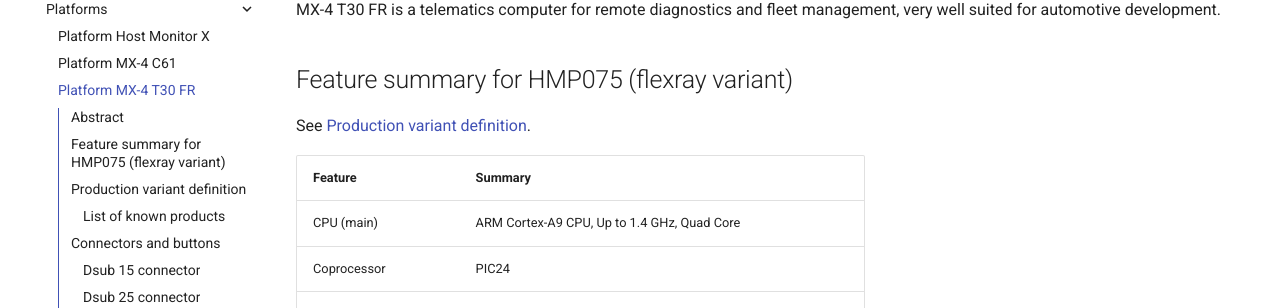
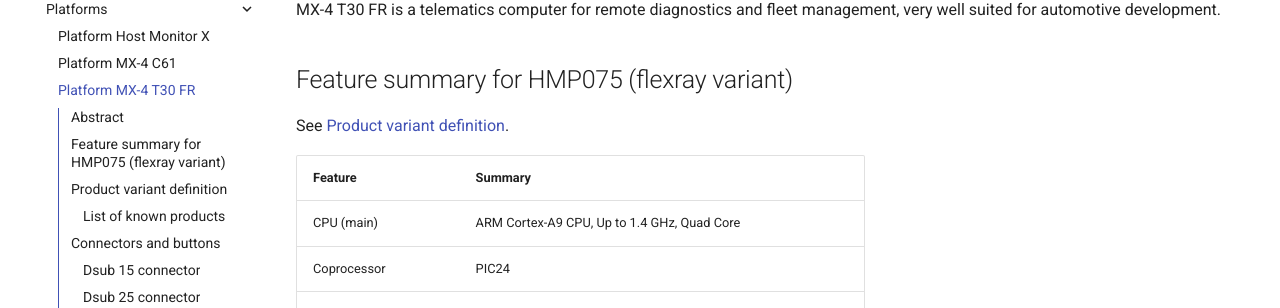
Before and after one commit to hostmobility/documentation, an MkDocs documentation site: the page built from docs/product/mx4-t30fr.md, in a window 1280 px wide and 900 px high, scrolled down 912 px. Shown: the part 144-452 px from the top of the window. Built offline with MkDocs 1.6.1 and Material for MkDocs 9.7.7, drawn with Linux system fonts in a browser that asks for light colours; some of the changed text lies outside the part shown.

Commit message:
MX4-T30fr:Fix spelling (#40)

```diff
--- a/docs/product/mx4-t30fr.md
+++ b/docs/product/mx4-t30fr.md
@@ -10,7 +10,7 @@
 
 ## Feature summary for HMP075 (flexray variant)
 
-See [Production variant definition](#production-variant-definition).
+See [Product variant definition](#product-variant-definition).
 
 | Feature | Summary |
 |---------|---------|
@@ -46,7 +46,7 @@
 
 
 
-## Production variant definition
+## Product variant definition
 
 ### List of known products
 
```
Also changed, not shown: docs/support.md (+1 -1 lines).
